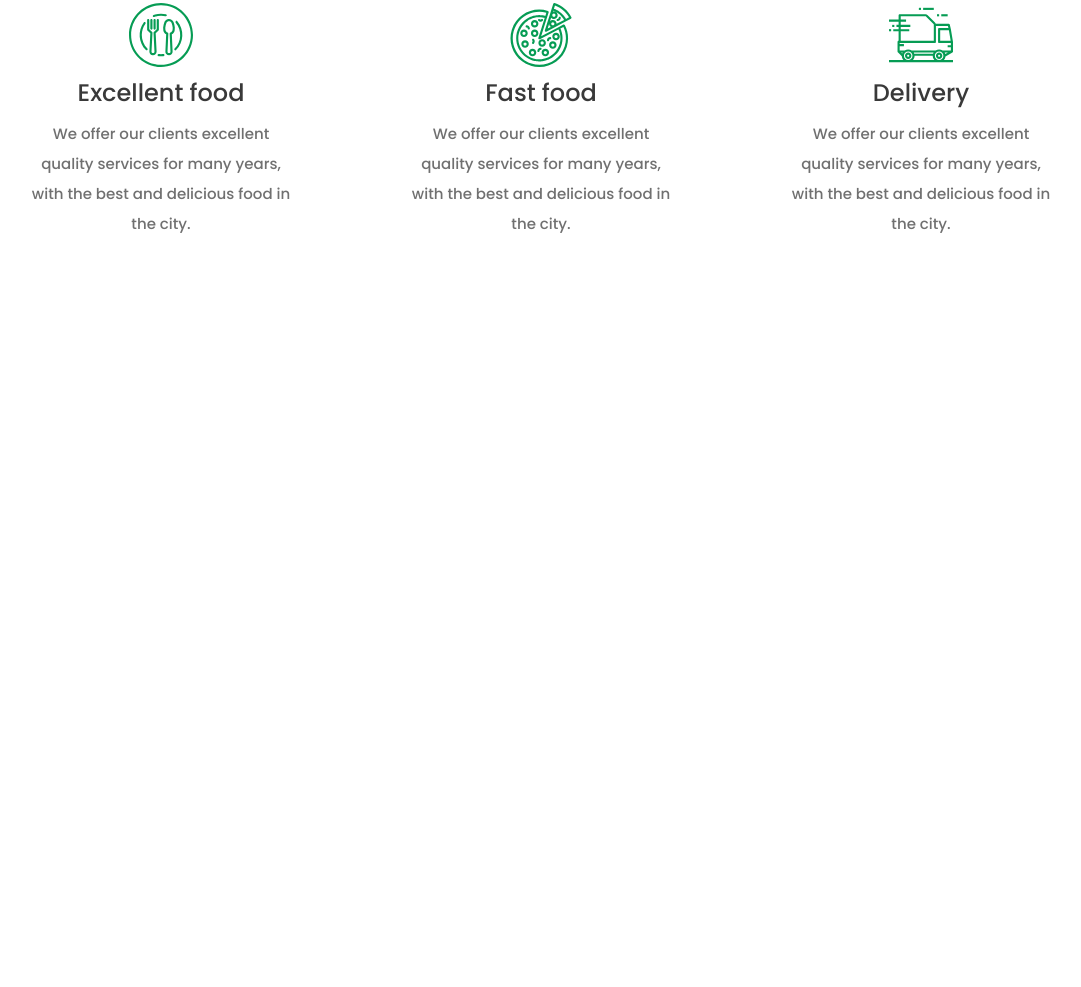
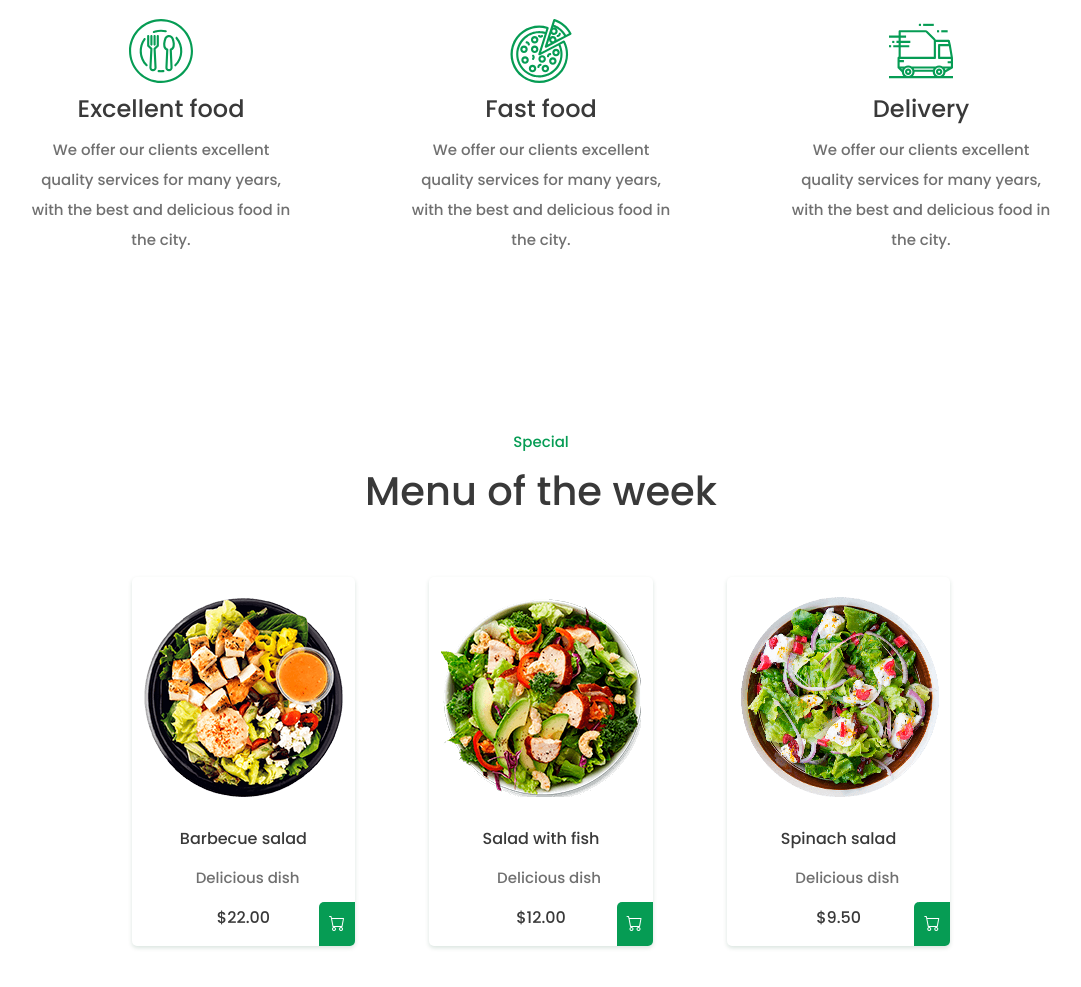
Before and after one commit to dosepehr/responsive-restaurant-website, a plain HTML site: page index.html in a window 1280 px wide. Shown: the part 1340-2327 px from the top of the page, without its empty margins (99-1180 px from the left). Before the commit the page ends 1835 px from the top, so only its background shows below. Drawn offline with nearby package versions, Linux system fonts and the light colour scheme.

Commit message:
foods style done

```diff
--- a/css/dark.css
+++ b/css/dark.css
@@ -10,3 +10,6 @@
 .dark .on-dark-text-white {
     color: #fff !important;
 }
+.dark .food{
+    background-color: var(--color-dark-green);
+}
--- a/css/mediaQueries.css
+++ b/css/mediaQueries.css
@@ -5,6 +5,14 @@
 
     #img-width {
         width: 80%;
+    }
+
+    .w-md-80 {
+        width: 80%;
+    }
+
+    .make-center-80 {
+        margin: 0 auto;
     }
 }
 
@@ -16,21 +24,41 @@
     .nav-container {
         width: 50%;
     }
-    .section-desc{
+
+    .section-desc {
         width: 75%;
     }
 }
+
 @media (max-width:991.98px) {
-    .section-desc{
+    .section-desc {
         width: 100%;
     }
+
+    .food:nth-child(2) {
+        margin-top: 30px;
+        margin-bottom: 30px;
+    }
 }
+
 
 @media (min-width:767.98px) and (max-width:991.98px) {
     #img-width {
         width: 100%;
     }
-    .home h1{
+
+    .home h1 {
         white-space: nowrap;
     }
+
+    .food {
+        width: 70%;
+        margin: 0 auto;
+    }
+
 }
+@media (min-width:991.98px) and (max-width:1199.98px){
+    .food{
+        width:220px;
+    }
+}
--- a/css/style.css
+++ b/css/style.css
@@ -8,10 +8,11 @@
 :root {
     --color-gray1: #707070;
     --color-green1: #069c54;
-    --color-green2:#048654;
+    --color-green2: #048654;
     --dark-green: #1D2521;
     --dark-text-gray: #C7D1CC;
-    --color-main-dark: #393939
+    --color-main-dark: #393939;
+    --color-dark-green:#27302C;
 }
 
 * {
@@ -108,53 +109,110 @@ ul {
 .text-main-dark {
     color: var(--color-main-dark)
 }
-.green-btn{
+
+.green-btn {
     background-color: var(--color-green1);
     color: #fff;
     padding: 10px;
     border-radius: 5px;
     width: max-content;
 }
-.green-btn:hover{
+
+.green-btn:hover {
     color: #fff;
 }
-.on-hover-bg-green:hover{
+
+.on-hover-bg-green:hover {
     background-color: var(--color-green2);
 }
+
 /* about section */
-.about{
+.about {
     margin-top: 20vh;
 }
 
 
-#img-width{
+#img-width {
     border-radius: 5px;
 }
-.sub-title{
+
+.sub-title {
     color: var(--color-green1);
     font-size: 15px;
     margin: 0 !important;
 
 }
-.section-desc{
+
+.section-desc {
     color: var(--color-gray1);
     font-weight: 500;
     font-size: 15px;
 }
+
 /* services section */
-.services{
+.services {
     margin-top: 20vh;
 }
-.svg-container{
-    fill:var(--color-green1);
+
+.svg-container {
+    fill: var(--color-green1);
     display: flex;
     width: 64px;
     height: 64px;
 }
-.font-sm{
+
+.font-sm {
     font-size: 1.5rem;
 }
-.service{
+
+.service {
     align-items: center;
     text-align: center;
 }
+
+/* menu section */
+.menu {
+    margin-top: 20vh;
+
+}
+
+.make-center {
+    margin: 0 auto;
+}
+
+.font-xs {
+    font-size: 1rem;
+}
+
+.no-wrap {
+    white-space: nowrap;
+}
+.food{
+    box-shadow: 0 2px 4px #034a2826;
+    border-radius: 5px;
+    min-width: 200px;
+}
+
+.food-desc{
+    margin-top: 30px;
+}
+.w-80{
+    width: 80%;
+}
+.food-img{
+    margin-top: 20px;
+}
+.buy{
+    position: absolute;
+    bottom: 0;
+    right: 0;
+    background-color: var(--color-green1);
+    color: #fff;
+    padding: 10px;
+    border-bottom-right-radius: 5px;
+    border-top-left-radius: 5px;
+}
+.buy:hover{
+    color: #fff;
+    background-color: var(--color-green2);
+}
--- a/index.html
+++ b/index.html
@@ -60,7 +60,8 @@
     <section class="about" id="about">
         <div class="container">
             <div class="row gy-4 d-flex align-items-center justify-content-center ">
-                <div class="col-md-6 text-center order-2 order-md-1 d-flex justify-content-center justify-content-md-start">
+                <div
+                    class="col-md-6 text-center order-2 order-md-1 d-flex justify-content-center justify-content-md-start">
                     <img src="images/about.jpg" alt="" id="img-width">
                 </div>
                 <div class="col-md-6 d-flex flex-column align-items-center order-1 order-md-2">
@@ -79,7 +80,7 @@
                 <p class="sub-title">Offering</p>
                 <p class="text-main-dark on-dark-text-white font-md my-2">Our amazing services</p>
             </div>
-            <div class="row">
+            <div class="row mt-3">
                 <div class="col-md-4">
                     <div class="service d-flex flex-column">
                         <div class="svg-container">
@@ -397,6 +398,52 @@
             </div>
         </div>
     </section>
+    <section class="menu" id="menu">
+        <div class="container">
+            <div class="row text-center">
+                <p class="sub-title">Special</p>
+                <p class="text-main-dark on-dark-text-white font-md my-2">Menu of the week</p>
+            </div>
+            <div class="row w-80 make-center d-flex justify-content-around mt-5 g-danger">
+                <div
+                    class="col-lg-3 d-flex flex-column text-center justify-content-between align-items-center food w-md-80 make-center-80 position-relative">
+                    <img src="images/plate1.png" alt="" class="food-img">
+                    <div class="d-flex flex-column align-items-center text-center food-desc">
+                        <p class="text-main-dark on-dark-text-white font-xs no-wrap">Barbecue salad</p>
+                        <p class="section-desc on-dark-text-gray no-wrap">Delicious dish</p>
+                        <p class="text-main-dark on-dark-text-white font-xs">$22.00</p>
+                    </div>
+                    <a href="#" class="buy has-transition">
+                        <i class="bi bi-cart"></i>
+                    </a>
+                </div>
+                <div
+                    class="col-lg-3 d-flex flex-column text-center justify-content-between align-items-center food w-md-80 make-center-80 position-relative">
+                    <img src="images/plate2.png" alt="" class="food-img">
+                    <div class="d-flex flex-column align-items-center text-center food-desc">
+                        <p class="text-main-dark on-dark-text-white font-xs no-wrap">Salad with fish</p>
+                        <p class="section-desc on-dark-text-gray no-wrap">Delicious dish</p>
+                        <p class="text-main-dark on-dark-text-white font-xs">$12.00</p>
+                    </div>
+                    <a href="#" class="buy has-transition">
+                        <i class="bi bi-cart"></i>
+                    </a>
+                </div>
+                <div
+                    class="col-lg-3 d-flex flex-column text-center  justify-content-between align-items-center food w-md-80 make-center-80 position-relative">
+                    <img src="images/plate3.png" alt="" class="food-img">
+                    <div class="d-flex flex-column align-items-center text-center food-desc">
+                        <p class="text-main-dark on-dark-text-white font-xs no-wrap">Spinach salad</p>
+                        <p class="section-desc on-dark-text-gray no-wrap">Delicious dish</p>
+                        <p class="text-main-dark on-dark-text-white font-xs">$9.50</p>
+                    </div>
+                    <a href="#" class="buy has-transition">
+                        <i class="bi bi-cart"></i>
+                    </a>
+                </div>
+            </div>
+        </div>
+    </section>
 
 
 
```
